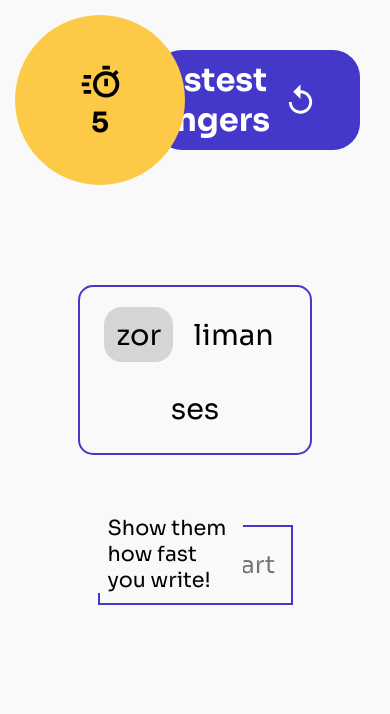
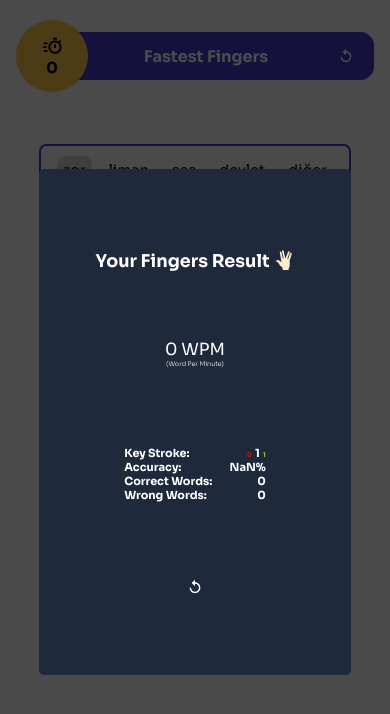
Before and after one commit to trombonist76/redux-fastest-fingers, a React (Create React App) app: page / in a window 390 px wide. Shown: the top 714 px of the page. Built offline with nearby package versions, Linux system fonts and the light colour scheme.

Commit message:
[Update] Folder structure revized & responsive

```diff
--- a/src/components/Input.jsx
+++ b/src/components/Input.jsx
@@ -17,8 +17,12 @@ export default function Input() {
     }
   }
 
+  const handleChange = (e) => {
+    setText(e.target.value.trim())
+  }
+
+  //debounce
   useEffect(() => {
-    if(!text) return
     const to = setTimeout(() => {
       handleText(text)
     }, 10)
@@ -29,10 +33,6 @@ export default function Input() {
 
   },[text])
 
-  const handleChange = (e) => {
-    setText(e.target.value.trim())
-  }
-
   return (
     <label className='type'>
       <input className='type__input' type="text" placeholder="Type for start" value={textInput} onChange={handleChange} onKeyDown={handleKeyDown} disabled={isDisabled} />
--- a/src/components/Navbar.jsx
+++ b/src/components/Navbar.jsx
@@ -2,8 +2,6 @@ import Timer from "./Timer";
 import { useDispatch} from "react-redux";
 import { replay } from "../redux/wordsSlice";
 import { MdReplay } from "react-icons/md";
-
-
 
 export default function Navbar() {
   const dispatch = useDispatch()
--- a/src/components/Word.jsx
+++ b/src/components/Word.jsx
@@ -3,17 +3,16 @@ import { useSelector } from 'react-redux'
 import { correctWordsSelector, currentIxSelector, textInputSelector, wrongWordsSelector } from '../redux/wordsSlice'
 import classNames from 'classnames'
 
-
-export default function Word({word,index}) {
+export default function Word(props) {
   const wrongWords = useSelector(state=>wrongWordsSelector(state))
   const correctWords = useSelector(state=>correctWordsSelector(state))
   const currentIndex = useSelector(state=>currentIxSelector(state))
   const textInput = useSelector(state=>textInputSelector(state))
 
-  const startsWith = word.targetWord.startsWith(textInput.trim())
-  const isInWrongWords = wrongWords.includes(word.rank)
-  const isInCorrectWords = correctWords.includes(word.rank)
-  const isCurrent = currentIndex === index
+  const startsWith = props.word.targetWord.startsWith(textInput.trim())
+  const isInWrongWords = wrongWords.includes(props.word.rank)
+  const isInCorrectWords = correctWords.includes(props.word.rank)
+  const isCurrent = currentIndex === props.index
 
   const currentWord = useRef()
 
@@ -28,13 +27,13 @@ export default function Word({word,index}) {
           ref={currentWord}
           className={classNames("word",{
             current: isCurrent,
-            highlightWrong: currentIndex === index && (!startsWith),
+            highlightWrong: currentIndex === props.index && (!startsWith),
             wrong: isInWrongWords,
             correct: isInCorrectWords,
           })}
 
         >
-        {word.targetWord}
+        {props.word.targetWord}
       </span>
   )
 }
--- a/src/redux/wordsSlice.js
+++ b/src/redux/wordsSlice.js
@@ -1,22 +1,9 @@
 import { createSlice } from "@reduxjs/toolkit"
-import wordList from "../words.json"
-import shuffle from "../shuffle"
-
-const initialState = () => ({
-  wordList: shuffle(wordList.words),
-  currentIndex: 0,
-  textInput: "",
-  isStart: false,
-  time: 5,
-  keyPress: 0,
-  wrongWords: [],
-  correctWords: [],
-  wrongChars: 0
-})
+import { getInitialState } from "../utils"
 
 const wordsSlice = createSlice({
   name: "words",
-  initialState: initialState(),
+  initialState: getInitialState(),
   reducers: {
 
     space: (state) => {
@@ -38,8 +25,8 @@ const wordsSlice = createSlice({
       state.time -= 1
     },
 
-    replay: (state) => ({
-      ...initialState(),
+    replay: () => ({
+      ...getInitialState(),
     }),
 
     setText: (state, action) => {
--- a/src/scss/App.scss
+++ b/src/scss/App.scss
@@ -11,6 +11,19 @@
   font-family: "Sora", sans-serif;
 }
 
+
+html {
+  font-size: 8px;
+
+  @include md{
+    font-size: 12px;
+  }
+
+  @include lg{
+    font-size: 16px;
+  }
+}
+
 html,
 body,
 #root,
@@ -22,21 +35,23 @@ body,
 .App {
   display: flex;
   flex-direction: column;
+  gap: 6rem;
   align-items: center;
 
   .navbar {
     width: 100%;
     display: flex;
-      padding-left: 15px;
+    position: relative;
     align-items: center;
-      margin: 15px 0 100px 0px;
+    margin-top: 2rem;
+    padding: 2rem 2rem;
 
     &__content {
-        height: 100px;
-        flex: 1;
+      height: 6rem;
+      width: 95%;
+      margin-left: auto;
       background-color: $bg-indigo;
-        transform: translateX(-30px);
-        border-radius: 27px;
+      border-radius: 1.7rem;
       display: flex;
       align-items: center;
       justify-content: flex-end;
@@ -55,15 +70,15 @@ body,
           display: flex;
           background: none;
           color: red;
-            font-size: 18px;
+          font-size: 1.1rem;
           height: 100%;
           color: white;
-            width: 120px;
+          width: 7rem;
           border: none;
           cursor: pointer;
 
           svg {
-              font-size: 35px;
+            font-size: 2rem;
             margin: auto;
           }
         }
@@ -71,9 +86,10 @@ body,
     }
 
     &__timer {
-        width: 170px;
-        height: 170px;
-        font-size: 28px;
+      width: 9rem;
+      height: 9rem;
+      position: absolute;
+      font-size: 1.9rem;
       font-weight: bold;
       border-radius: 50%;
       display: flex;
@@ -82,17 +98,17 @@ body,
       justify-content: center;
       background-color: #fcca46;
       color: black;
-        position: relative;
       z-index: 1;
+      margin-left: auto;
+
+      @include md{
+        width: 11rem;
+        height: 11rem;
+      }
 
       svg {
-          width: 45px;
-          height: 45px;
-        }
-
-        span {
-          width: 60px;
-          height: 60px;
+        width: 2.8rem;
+        height: 2.8rem;
       }
     }
   }
@@ -103,28 +119,34 @@ body,
     justify-content: center;
     border: 2px solid $bg-indigo;
     overflow: hidden;
+    width: 80%;
+    height: 11rem;
+    padding: 1.3rem;
+    border-radius: .9rem;
+
+    @include md{
+      width: 70%;
+    }
+
+    @include lg{
       width: 60%;
-    height: 170px;
-    margin-bottom: 70px;
-    padding: 20px;
-    border-radius: 15px;
+    }
 
     &__inner{
       display: flex;
       justify-content: space-around;
       height: 100%;
-      font-size: 1.8em;
+      font-size: 1.8rem;
       flex-wrap: wrap;
-      row-gap: 15px;
+      row-gap: .9rem;
       overflow: hidden;
 
       .word {
         @include centered-row;
-        margin-top: 20px;
-        height: 55px;
+        height: 3.3rem;
         margin: 2px;
-        padding: 8px 12px;
-        border-radius: 18px;
+        padding: .5rem .75rem;
+        border-radius: 1.1rem;
 
         &.current {
           background-color: $bg-current;
@@ -146,18 +168,25 @@ body,
     }
   }
 
-
   .type{
-    width: 50%;
-    height: 80px;
+    width: 70%;
+    height: 5rem;
     background-color: $bg-light;
     position: relative;
+
+    @include md{
+      width: 60%;
+    }
+
+    @include lg{
+      width: 50%;
+    }
 
     &__input{
       width: 100%;
       height: 100%;
-      padding: 0 15px;
-      font-size: 1.5em;
+      padding: 0 .9rem;
+      font-size: 1.5rem;
       border: 2px solid $bg-indigo;
       background-color: $bg-light;
 
@@ -168,54 +197,65 @@ body,
 
     &__placeholder{
       position: absolute;
-      top: -10px;
-      right: 50px;
-      font-size: 1.3em;
+      top: -.6rem;
+      right: 3.2rem;
+      font-size: 1.3rem;
       background-color: $bg-light;
-      padding: 0 10px;
-
+      padding: 0 .6rem;
     }
   }
 
   .results{
     @include centered-row;
+    background-color: rgba(#000, $alpha: .7);
     position: absolute;
+    height: 100%;
     width: 100%;
     top: 0;
     left: 0;
-    background-color: $bg-sky;
-    height: 100%;
     z-index: 1;
 
     .stats{
       @include centered-col;
-      height: 500px;
-      border: 2px solid black;
+      background-color: $bg-results;
+      color: white;
+      justify-content:space-evenly;
+      border-radius: .6rem;
+      height: 60%;
+      width: 80%;
+      padding: 1.8rem;
+
+      @include md{
+        height: 60%;
+        width: 60%;
+      }
+
+      @include lg{
+        height: 60%;
         width: 40%;
-      justify-content:space-evenly;
-      padding: 30px;
+      }
 
       &__title{
         @include centered-row;
-        font-size: 35px;
+        font-size: 2.2rem;
         font-weight: bold;
 
-
         svg{
-          font-size: 40 px;
-          margin-left: 10px;
-          margin-bottom: 5px;
-          color: rgb(0, 0, 0);
+          color: #faedcd;
+          font-size: 2.7rem;
+          margin-left: .4rem;
+          margin-bottom: .3rem;
         }
       }
 
       &__wpm{
-        font-size: 35px;
-        margin-bottom: 20px;
+        font-size: 2.1rem;
+        margin-bottom: 1.4rem;
         text-align: center;
+
         span{
           display: block;
-          font-size: 14px;
+          font-size: .8rem;
           font-weight: 300;
           // font-style: italic;
         }
@@ -223,18 +263,17 @@ body,
 
       &__inner{
         width: 50%;
-        margin-bottom: 20px;
+        margin-bottom: 1.4rem;
 
         div{
           width: 100%;
           display: flex;
-          font-size: 20px;
+          font-size: 1.4rem;
           font-weight: bold;
 
           span{
             margin-left: auto;
           }
-
         }
 
         .keyStroke span{
@@ -244,13 +283,11 @@ body,
             display: inline-flex;
             align-items: center;
             justify-content: center;
-            font-size: 13px;
+            font-size: .8rem;
             color: $text-red;
             font-weight: bold;
-
             border-radius: 50%;
-            margin-right: 10px;
-
+            margin-right: .4rem;
           }
 
           &::after{
@@ -258,16 +295,13 @@ body,
             display: inline-flex;
             align-items: center;
             justify-content: center;
-            font-size: 13px;
+            font-size: .8rem;
             font-weight: bold;
             color: $text-green;
             border-radius: 50%;
-            margin-left: 10px;
-
+            margin-left: .4rem;
           }
-
         }
-
       }
 
       &__replay{
@@ -275,9 +309,10 @@ body,
         background: none;
         border: none;
         width: 100%;
+        color: white;
 
         svg{
-          font-size: 35px;
+          font-size: 2rem;
           cursor: pointer;
           transition: transform 300ms;
 
--- a/src/scss/_mixin.scss
+++ b/src/scss/_mixin.scss
@@ -23,3 +23,39 @@
   align-items: center;
   justify-content: space-between;
 }
+
+$phone-width: 640px;
+$tablet-width: 768px;
+$desktop-width: 1024px;
+$large-desktop-width: 1280px;
+$xlarge-desktop-width: 1536px;
+
+@mixin sm {
+  @media (min-width: #{$phone-width}) {
+    @content;
+  }
+}
+
+@mixin md {
+  @media (min-width: #{$tablet-width}) {
+    @content;
+  }
+}
+
+@mixin lg {
+  @media (min-width: #{$desktop-width}) {
+    @content;
+  }
+}
+
+@mixin xl {
+  @media (min-width: #{$large-desktop-width}) {
+    @content;
+  }
+}
+
+@mixin xxl {
+  @media (min-width: #{$xlarge-desktop-width}) {
+    @content;
+  }
+}
--- a/src/scss/_variables.scss
+++ b/src/scss/_variables.scss
@@ -3,7 +3,7 @@ $text-light : #F1FAEE;
 $bg-dark : #1d3557;
 $text-dark : #1D3557;
 $bg-indigo : #4338CA;
-$bg-sky : #fefae0;
+$bg-results : #1e293b;
 $bg-red : rgb(231, 3, 3);
 $text-red : rgb(231, 3, 3);
 $text-green : rgb(146, 219, 37);
--- a/src/shuffle.js
+++ /dev/null
@@ -1,7 +0,0 @@
-function shuffle(array) {
-  const sortedArray = [...array.sort(() => Math.random() - 0.5)]
-
-  return sortedArray;
-}
-
-export default shuffle
--- /dev/null
+++ b/src/utils/index.js
@@ -0,0 +1,19 @@
+import wordList from "../assets/words.json"
+
+export function shuffle(array) {
+  const sortedArray = [...array.sort(() => Math.random() - 0.5)]
+
+  return sortedArray;
+}
+
+export const getInitialState = () => ({
+  wordList: shuffle(wordList.words),
+  currentIndex: 0,
+  textInput: "",
+  isStart: false,
+  time: 5,
+  keyPress: 0,
+  wrongWords: [],
+  correctWords: [],
+  wrongChars: 0
+})
```
Also changed, not shown: src/assets/words.json (renamed from src/words.json). Lines whose indentation alone changed are shown as unchanged.
